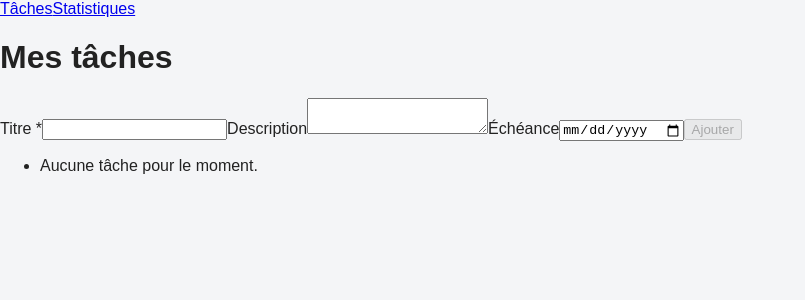
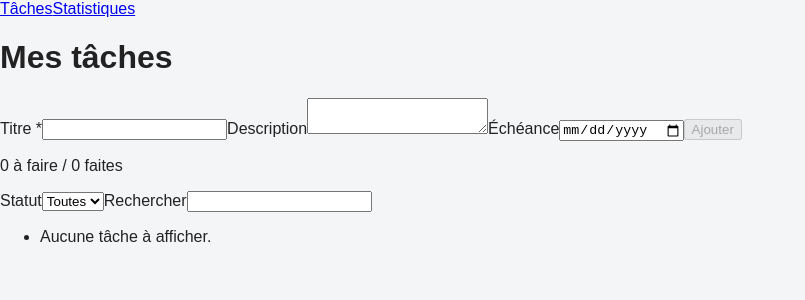
Before and after one commit to Detruni/to-do-list, an Angular app: page / in a window 1280 px wide. Shown: the top 300 px of the page, without its empty margins (0-805 px from the left). Built offline with nearby package versions, Linux system fonts and the light colour scheme.

Commit message:
Filtre par statut, recherche, tri et compteur de tâches

```diff
--- a/src/app/task-list/task-list.html
+++ b/src/app/task-list/task-list.html
@@ -19,8 +19,22 @@
   <button type="submit" [disabled]="title.trim().length < 3">Ajouter</button>
 </form>
 
+<div class="card">
+  <p>{{ todoCount() }} à faire / {{ doneCount() }} faites</p>
+
+  <label for="status">Statut</label>
+  <select id="status" [(ngModel)]="status">
+    <option value="all">Toutes</option>
+    <option value="todo">À faire</option>
+    <option value="done">Faites</option>
+  </select>
+
+  <label for="search">Rechercher</label>
+  <input id="search" type="search" [(ngModel)]="query" />
+</div>
+
 <ul class="card">
-  @for (task of taskService.tasks(); track task.id) {
+  @for (task of visibleTasks(); track task.id) {
     <li>
       <app-task-item
         [task]="task"
@@ -30,6 +44,6 @@
       />
     </li>
   } @empty {
-    <li class="empty">Aucune tâche pour le moment.</li>
+    <li class="empty">Aucune tâche à afficher.</li>
   }
 </ul>
--- a/src/app/task-list/task-list.ts
+++ b/src/app/task-list/task-list.ts
@@ -1,4 +1,4 @@
-import { Component, inject } from '@angular/core';
+import { Component, computed, inject, signal } from '@angular/core';
 import { FormsModule } from '@angular/forms';
 import { today, validateTask } from '../task';
 import { TaskService } from '../task.service';
@@ -12,6 +12,28 @@ import { TaskItem } from '../task-item/task-item';
 export class TaskList {
   taskService = inject(TaskService);
   today = today();
+
+  // Filtres : séparés de la liste, le service garde toujours toutes les tâches
+  status = signal<'all' | 'todo' | 'done'>('all');
+  query = signal('');
+
+  // Tâches affichées : filtrées par statut et texte, triées par échéance puis titre
+  visibleTasks = computed(() => {
+    const status = this.status();
+    const query = this.query().trim().toLowerCase();
+    return this.taskService
+      .tasks()
+      .filter((t) => status === 'all' || t.done === (status === 'done'))
+      .filter((t) => t.title.toLowerCase().includes(query))
+      .sort(
+        (a, b) =>
+          (a.dueDate ?? '9999-12-31').localeCompare(b.dueDate ?? '9999-12-31') ||
+          a.title.localeCompare(b.title),
+      );
+  });
+
+  doneCount = computed(() => this.taskService.tasks().filter((t) => t.done).length);
+  todoCount = computed(() => this.taskService.tasks().length - this.doneCount());
 
   // Champs du formulaire, liés avec [(ngModel)]
   title = '';
```
